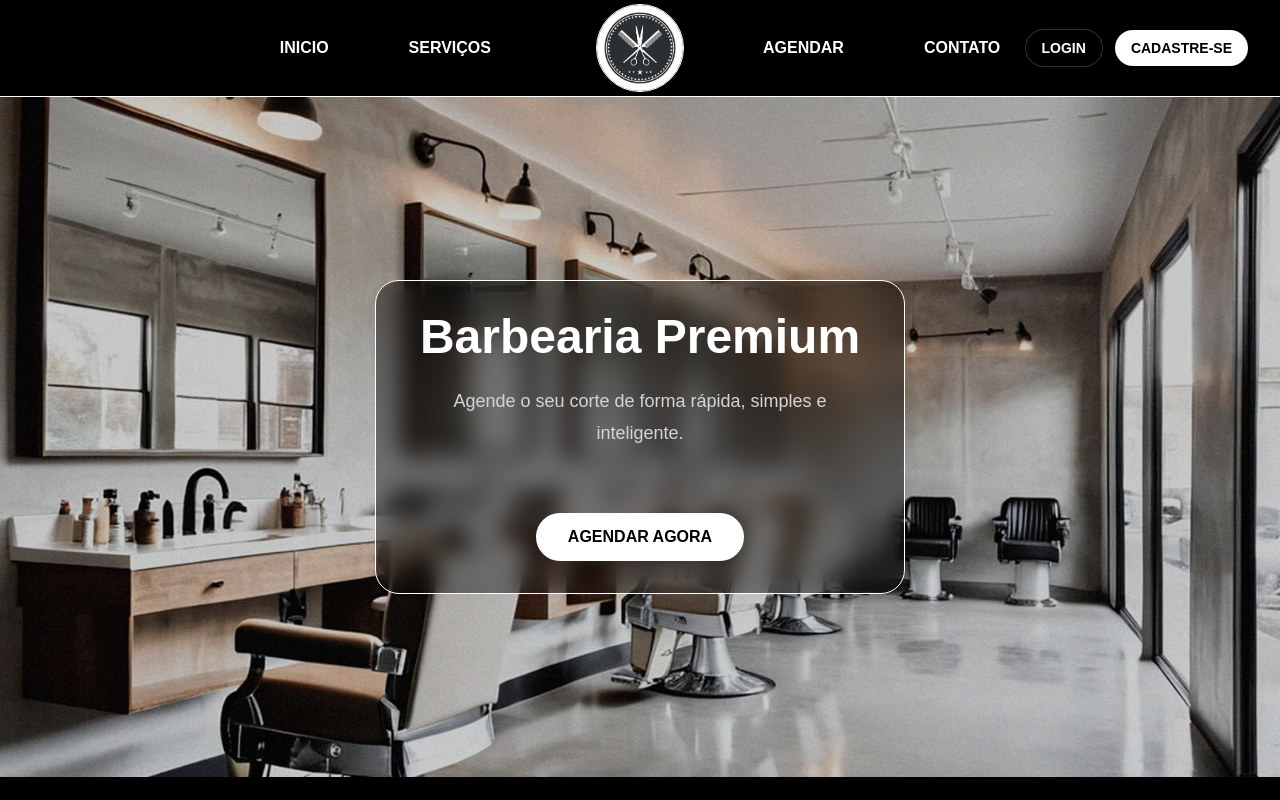
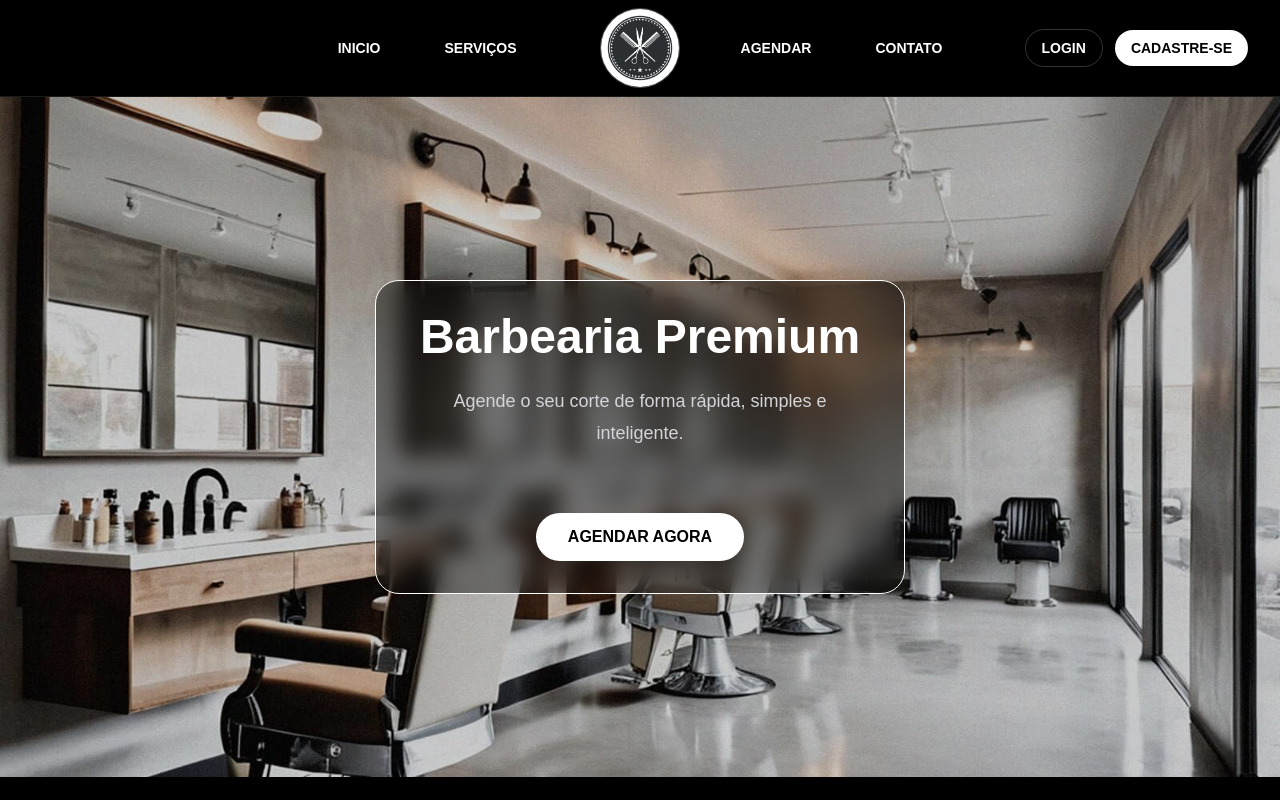
Before and after one commit to sixthy/BarberApp, a Next.js app in the folder webfront/: page / in a window 1280 px wide. Shown: the top 800 px of the page. Built offline with nearby package versions, Linux system fonts and the light colour scheme; no server answers.

Commit message:
fixing navbar

```diff
--- a/webfront/src/app/components/nav.tsx
+++ b/webfront/src/app/components/nav.tsx
@@ -14,24 +14,16 @@ type AuthUser = {
 
 export default function Header() {
   const router = useRouter();
-
   const [user, setUser] = useState<AuthUser | null>(null);
   const [loadingUser, setLoadingUser] = useState(true);
+  const [menuOpen, setMenuOpen] = useState(false);
 
   useEffect(() => {
     async function loadUser() {
       const token = localStorage.getItem("accessToken");
-
-      if (!token) {
-        setLoadingUser(false);
-        return;
-      }
-
+      if (!token) { setLoadingUser(false); return; }
       try {
-        const data = await apiFetch<AuthUser>("/auth/me", {
-          token,
-        });
-
+        const data = await apiFetch<AuthUser>("/auth/me", { token });
         setUser(data);
       } catch {
         localStorage.removeItem("accessToken");
@@ -40,126 +32,150 @@ export default function Header() {
         setLoadingUser(false);
       }
     }
-
     loadUser();
   }, []);
 
+  // Fecha menu ao clicar fora
+  useEffect(() => {
+    if (!menuOpen) return;
+    const handler = (e: MouseEvent) => {
+      const header = document.getElementById("main-header");
+      if (header && !header.contains(e.target as Node)) setMenuOpen(false);
+    };
+    document.addEventListener("mousedown", handler);
+    return () => document.removeEventListener("mousedown", handler);
+  }, [menuOpen]);
+
   function handleUserArea() {
-    if (!user) {
-      router.push("/login");
-      return;
-    }
-
-    if (user.role === "admin") {
-      router.push("/admin");
-      return;
-    }
-
-    router.push("/agendar");
+    setMenuOpen(false);
+    if (!user) { router.push("/login"); return; }
+    router.push(user.role === "admin" ? "/admin" : "/agendar");
   }
 
   function handleLogout() {
     localStorage.removeItem("accessToken");
     setUser(null);
+    setMenuOpen(false);
     router.push("/");
   }
 
   return (
-    <header className="relative z-50 w-full border-b border-white bg-black">
-      <div className="relative h-24 w-full px-8 text-white">
-
-
-        <nav className="absolute left-1/2 top-1/2 flex -translate-x-1/2 -translate-y-1/2 items-center gap-20">
-          <a
-            href="#nav"
-            className="font-semibold hover:text-zinc-400"
-          >
-            INICIO
-          </a>
-
-          <a
-            href="#services"
-            className="font-semibold hover:text-zinc-400"
-          >
-            SERVIÇOS
-          </a>
-
-
-          <div className="w-28" />
-
-          <a
-            href="/login"
-            className="font-semibold hover:text-zinc-400"
-          >
-            AGENDAR
-          </a>
-
-          <a
-            href="#contact"
-            className="font-semibold hover:text-zinc-400"
-          >
-            CONTATO
-          </a>
+    <header id="main-header" className="relative z-50 w-full border-b border-white/10 bg-black">
+      {/* Desktop */}
+      <div className="relative hidden h-24 w-full px-8 text-white md:block">
+        <nav className="absolute left-1/2 top-1/2 flex -translate-x-1/2 -translate-y-1/2 items-center gap-16">
+          <a href="#nav" className="text-sm font-semibold hover:text-zinc-400 transition-colors">INICIO</a>
+          <a href="#services" className="text-sm font-semibold hover:text-zinc-400 transition-colors">SERVIÇOS</a>
+          <div className="w-24" />
+          <a href="/login" className="text-sm font-semibold hover:text-zinc-400 transition-colors">AGENDAR</a>
+          <a href="#contact" className="text-sm font-semibold hover:text-zinc-400 transition-colors">CONTATO</a>
         </nav>
 
-
-        <a
-          href="#nav"
-          className="absolute left-1/2 top-1/2 z-20 -translate-x-1/2 -translate-y-1/2"
-        >
-          <Image
-            src="/logobarb.jpg"
-            alt="barb logo"
-            width={88}
-            height={88}
-            priority
-            className="rounded-full border border-white"
-          />
+        <a href="#nav" className="absolute left-1/2 top-1/2 z-20 -translate-x-1/2 -translate-y-1/2">
+          <Image src="/logobarb.jpg" alt="barb logo" width={80} height={80} priority
+            className="rounded-full border border-white/30" />
         </a>
-
 
         <div className="absolute right-8 top-1/2 z-30 flex -translate-y-1/2 items-center gap-3">
           {loadingUser ? (
-            <span className="text-sm text-zinc-500">
-              Carregando...
-            </span>
+            <span className="text-sm text-zinc-500">...</span>
           ) : user ? (
             <>
-              <button
-                type="button"
-                onClick={handleUserArea}
-                className="rounded-full bg-white px-5 py-2 text-sm font-bold text-black hover:bg-zinc-300"
-              >
+              <button type="button" onClick={handleUserArea}
+                className="rounded-full bg-white px-5 py-2 text-sm font-bold text-black hover:bg-zinc-300 transition-colors">
                 {user.role === "admin" ? "DASHBOARD" : "AGENDAR"}
               </button>
-
-              <button
-                type="button"
-                onClick={handleLogout}
-                className="rounded-full border border-white/20 px-4 py-2 text-sm font-bold text-white hover:bg-red-500"
-              >
+              <button type="button" onClick={handleLogout}
+                className="rounded-full border border-white/20 px-4 py-2 text-sm font-bold text-white hover:bg-red-500 transition-colors">
                 SAIR
               </button>
             </>
           ) : (
             <>
-              <a
-                href="/login"
-                className="rounded-full border border-white/20 px-4 py-2 text-sm font-bold hover:bg-white hover:text-black"
-              >
+              <a href="/login"
+                className="rounded-full border border-white/20 px-4 py-2 text-sm font-bold hover:bg-white hover:text-black transition-colors">
                 LOGIN
               </a>
-
-              <a
-                href="/register"
-                className="rounded-full bg-white px-4 py-2 text-sm font-bold text-black hover:bg-zinc-300"
-              >
+              <a href="/register"
+                className="rounded-full bg-white px-4 py-2 text-sm font-bold text-black hover:bg-zinc-300 transition-colors">
                 CADASTRE-SE
               </a>
             </>
           )}
         </div>
       </div>
+
+      {/* Mobile */}
+      <div className="flex h-16 items-center justify-between px-4 md:hidden">
+        <a href="#nav">
+          <Image src="/logobarb.jpg" alt="barb logo" width={48} height={48} priority
+            className="rounded-full border border-white/30" />
+        </a>
+
+        <button
+          type="button"
+          onClick={() => setMenuOpen((o) => !o)}
+          className="flex flex-col justify-center gap-[5px] p-2 text-white"
+          aria-label="Menu"
+        >
+          <span className="block h-[1.5px] w-5 bg-white transition-all duration-200"
+            style={{ transform: menuOpen ? "rotate(45deg) translate(4.5px, 4.5px)" : "none" }} />
+          <span className="block h-[1.5px] w-5 bg-white transition-all duration-200"
+            style={{ opacity: menuOpen ? 0 : 1 }} />
+          <span className="block h-[1.5px] w-5 bg-white transition-all duration-200"
+            style={{ transform: menuOpen ? "rotate(-45deg) translate(4.5px, -4.5px)" : "none" }} />
+        </button>
+      </div>
+
+      {/* Dropdown mobile */}
+      {menuOpen && (
+        <div className="border-t border-white/10 bg-black px-4 pb-4 md:hidden">
+          <nav className="flex flex-col gap-1 pt-2 text-white">
+            <a href="#nav" onClick={() => setMenuOpen(false)}
+              className="rounded-lg px-3 py-3 text-sm font-semibold hover:bg-white/10 transition-colors">
+              INICIO
+            </a>
+            <a href="#services" onClick={() => setMenuOpen(false)}
+              className="rounded-lg px-3 py-3 text-sm font-semibold hover:bg-white/10 transition-colors">
+              SERVIÇOS
+            </a>
+            <a href="/login" onClick={() => setMenuOpen(false)}
+              className="rounded-lg px-3 py-3 text-sm font-semibold hover:bg-white/10 transition-colors">
+              AGENDAR
+            </a>
+            <a href="#contact" onClick={() => setMenuOpen(false)}
+              className="rounded-lg px-3 py-3 text-sm font-semibold hover:bg-white/10 transition-colors">
+              CONTATO
+            </a>
+
+            <div className="mt-3 flex flex-col gap-2 border-t border-white/10 pt-3">
+              {loadingUser ? null : user ? (
+                <>
+                  <button type="button" onClick={handleUserArea}
+                    className="w-full rounded-xl bg-white py-3 text-sm font-bold text-black hover:bg-zinc-300">
+                    {user.role === "admin" ? "DASHBOARD" : "AGENDAR"}
+                  </button>
+                  <button type="button" onClick={handleLogout}
+                    className="w-full rounded-xl border border-red-500/30 py-3 text-sm font-bold text-red-200 hover:bg-red-500 hover:text-white">
+                    SAIR
+                  </button>
+                </>
+              ) : (
+                <>
+                  <a href="/login" onClick={() => setMenuOpen(false)}
+                    className="block w-full rounded-xl border border-white/20 py-3 text-center text-sm font-bold hover:bg-white hover:text-black">
+                    LOGIN
+                  </a>
+                  <a href="/register" onClick={() => setMenuOpen(false)}
+                    className="block w-full rounded-xl bg-white py-3 text-center text-sm font-bold text-black hover:bg-zinc-300">
+                    CADASTRE-SE
+                  </a>
+                </>
+              )}
+            </div>
+          </nav>
+        </div>
+      )}
     </header>
   );
 }
```
